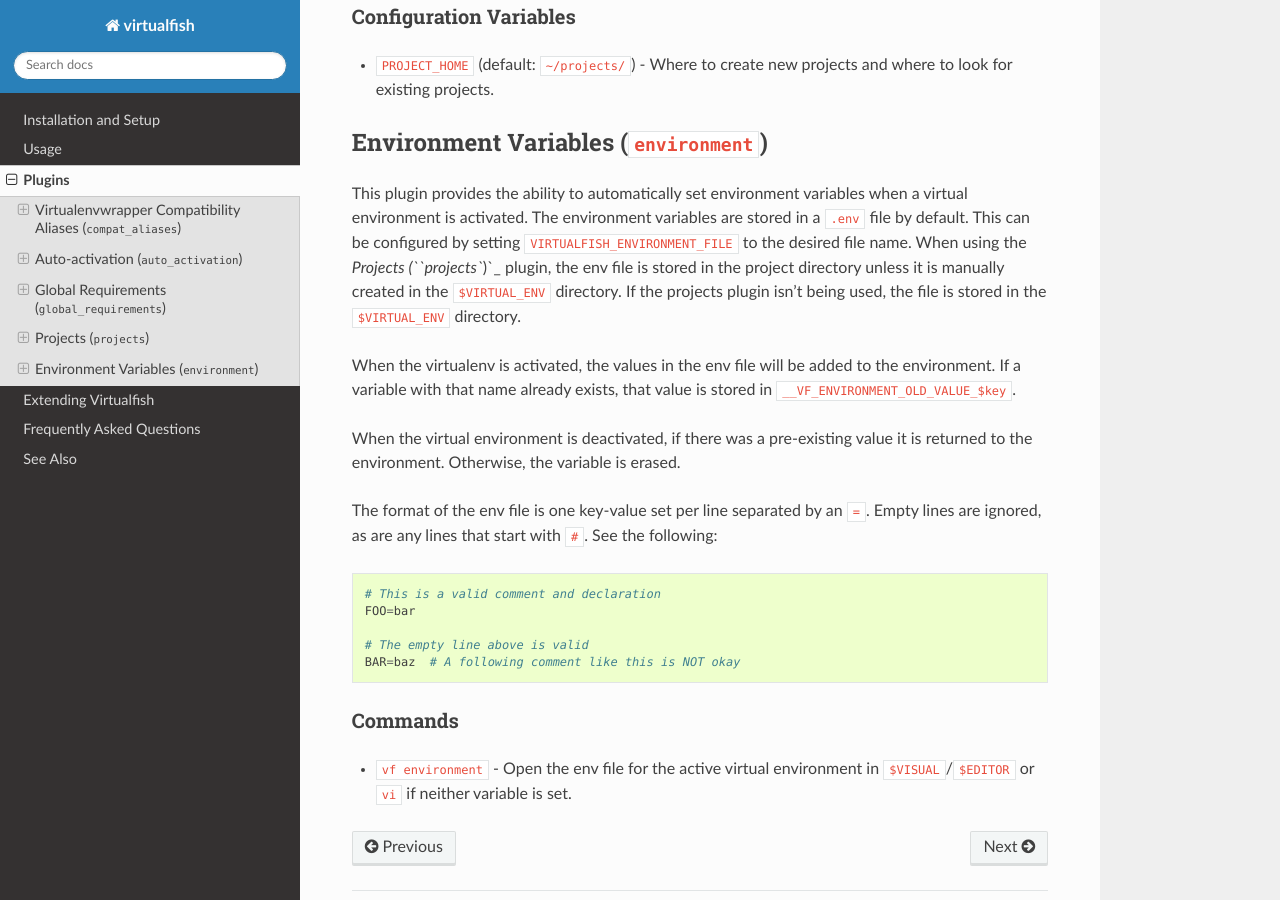
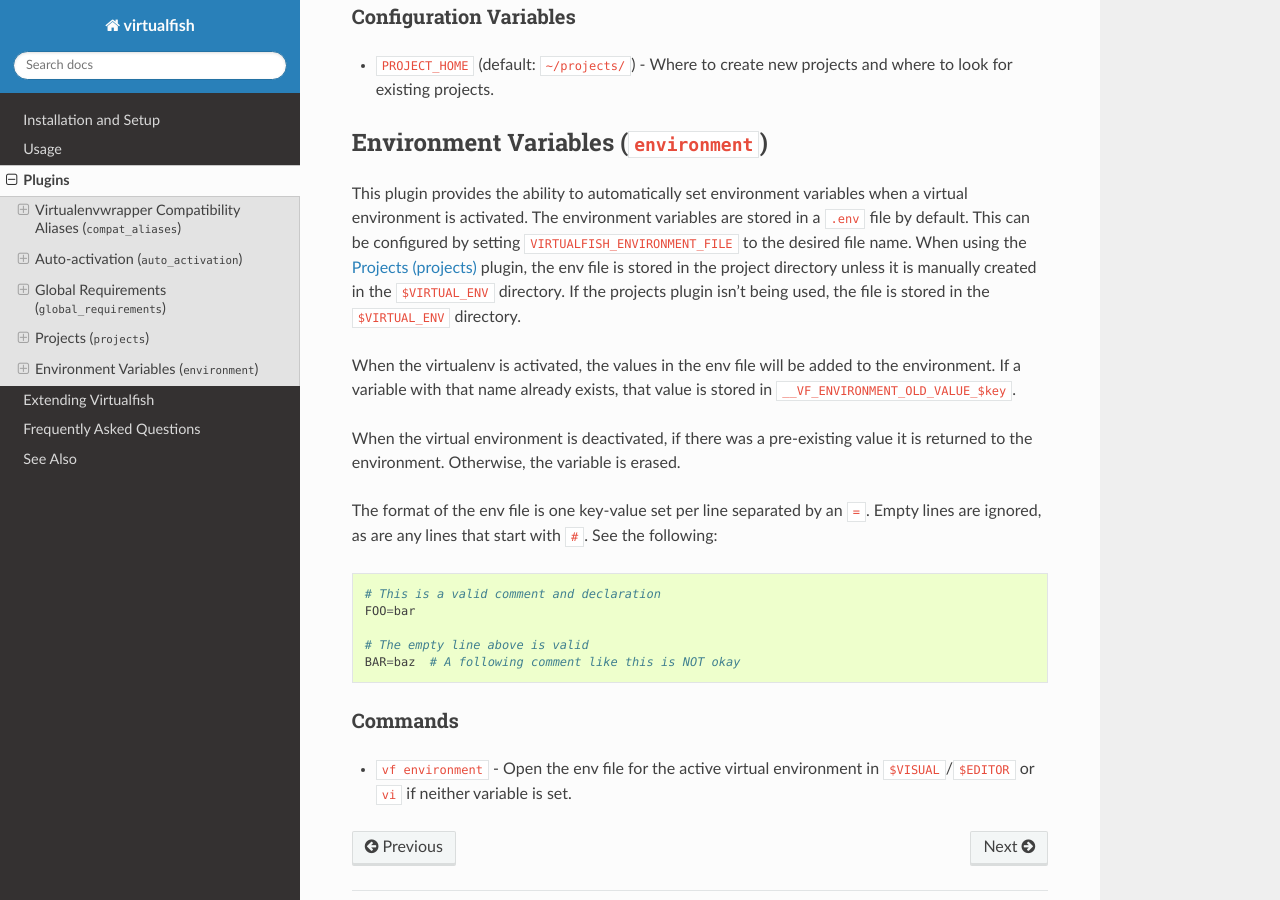
Before and after one commit to justinmayer/virtualfish, a Sphinx documentation site: the page built from docs/plugins.rst, in a window 1280 px wide and 900 px high, scrolled down 2727 px. Built offline with Sphinx 7.4.7 and the Read the Docs theme 2.0.0, drawn with Linux system fonts in a browser that asks for light colours; the version number could not be read and is left out.

Commit message:
Fix internal link

```diff
--- a/docs/plugins.rst
+++ b/docs/plugins.rst
@@ -147,7 +147,7 @@
 when a virtual environment is activated. The environment variables are stored
 in a ``.env`` file by default. This can be configured by setting
 ``VIRTUALFISH_ENVIRONMENT_FILE`` to the desired file name. When using the
-`Projects (``projects``)`_ plugin, the env file is stored in the project
+`Projects (projects)`_ plugin, the env file is stored in the project
 directory unless it is manually created in the ``$VIRTUAL_ENV`` directory. If
 the projects plugin isn't being used, the file is stored in the ``$VIRTUAL_ENV``
 directory.
```
